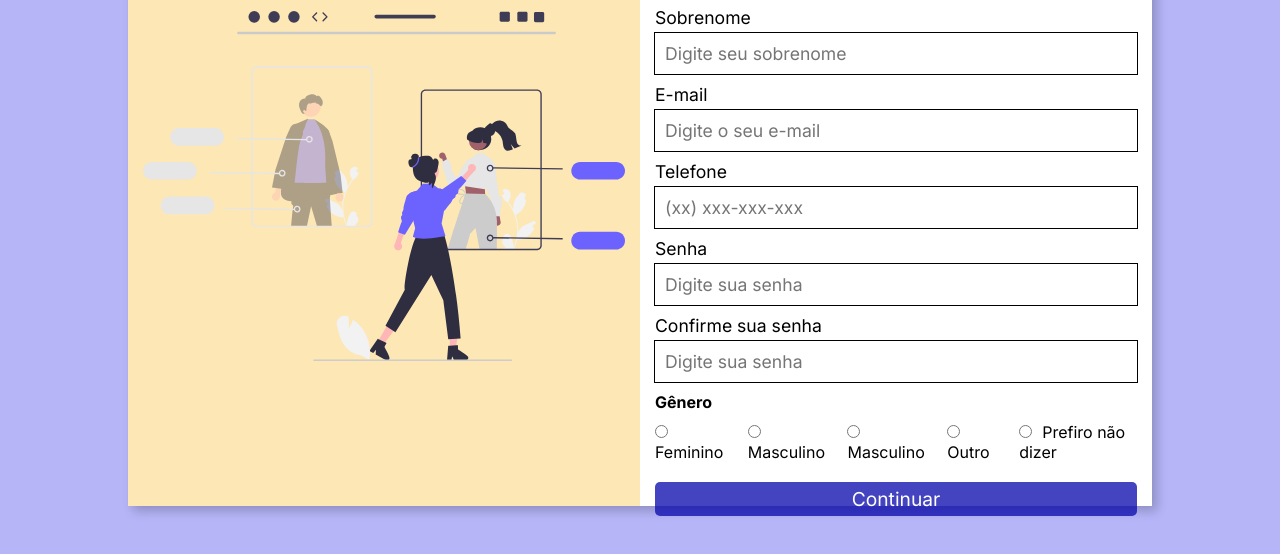
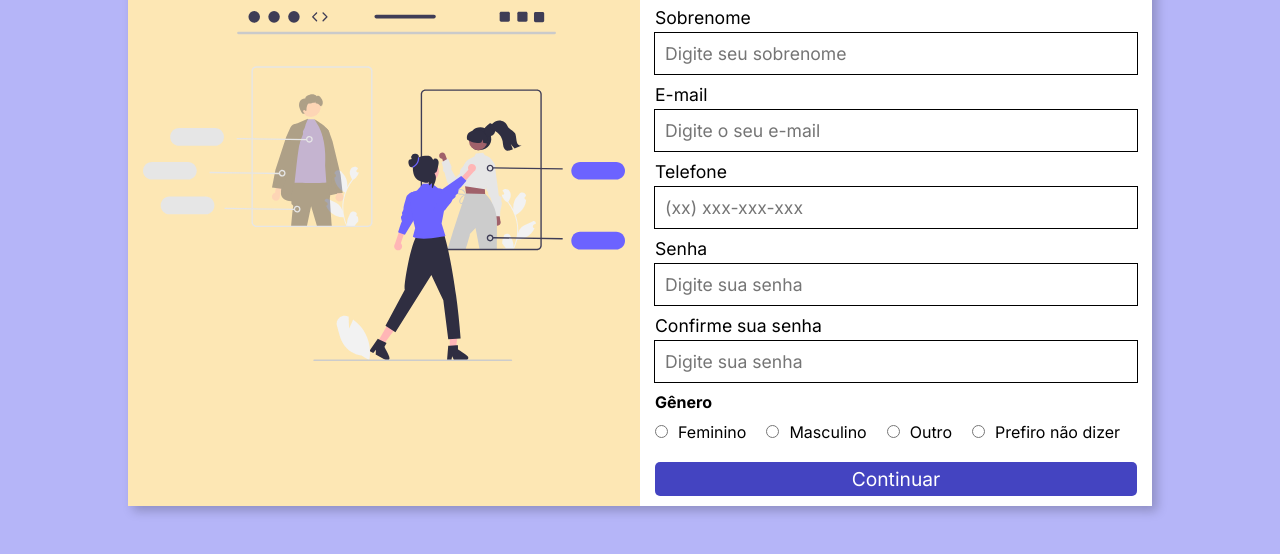
Before and after one commit to josivaldosilva/signup, a plain HTML site: page index.html in a window 1280 px wide. Shown: the part 214-768 px from the top of the page. Drawn offline with Linux system fonts and the light colour scheme.

Commit message:
Update index.html

```diff
--- a/index.html
+++ b/index.html
@@ -58,7 +58,6 @@
                     <div class="gender-group">
                         <div class="gender"><input type="radio" name="gender" id="female"><label for="female">Feminino</label></div>
                         <div class="gender"><input type="radio" name="gender" id="male"><label for="male">Masculino</label></div>
-                        <div class="gender"> <input type="radio" name="gender" id="male"><label for="male">Masculino</label></div>
                         <div class="gender"><input type="radio" name="gender" id="other"><label for="other">Outro</label></div>
                         <div class="gender"><input type="radio" name="gender" id="ipref"><label for="ipref">Prefiro não dizer</label></div>
                     </div>
```
